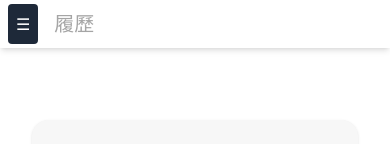
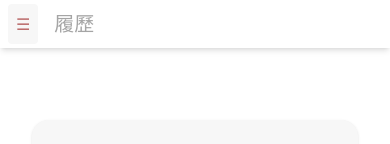
Before and after one commit to blackman5566/project, a React (Vite) app: page / in a window 390 px wide. Shown: the top 144 px of the page. Built offline with nearby package versions, Linux system fonts and the light colour scheme.

Commit message:
按鈕樣式調整

```diff
--- a/src/components/MainContent.jsx
+++ b/src/components/MainContent.jsx
@@ -20,7 +20,7 @@ const { t, i18n } = useTranslation();
       <div className="flex items-center h-12 bg-white dark:bg-[#27282B] mb-4 px-2 shadow-md dark:shadow-black/50">
         {/* 畫面小於 md 才顯示 */}
         <button
-          className="p-2 bg-gray-800 dark:bg-gray-700 text-white rounded md:hidden"
+          className="p-2 bg-[#F7F7F7] dark:bg-[#282828] text-[#BC6E6E] dark:text-white rounded md:hidden"
           onClick={() => setSidebarOpen(!sidebarOpen)}
         >
           ☰
```
